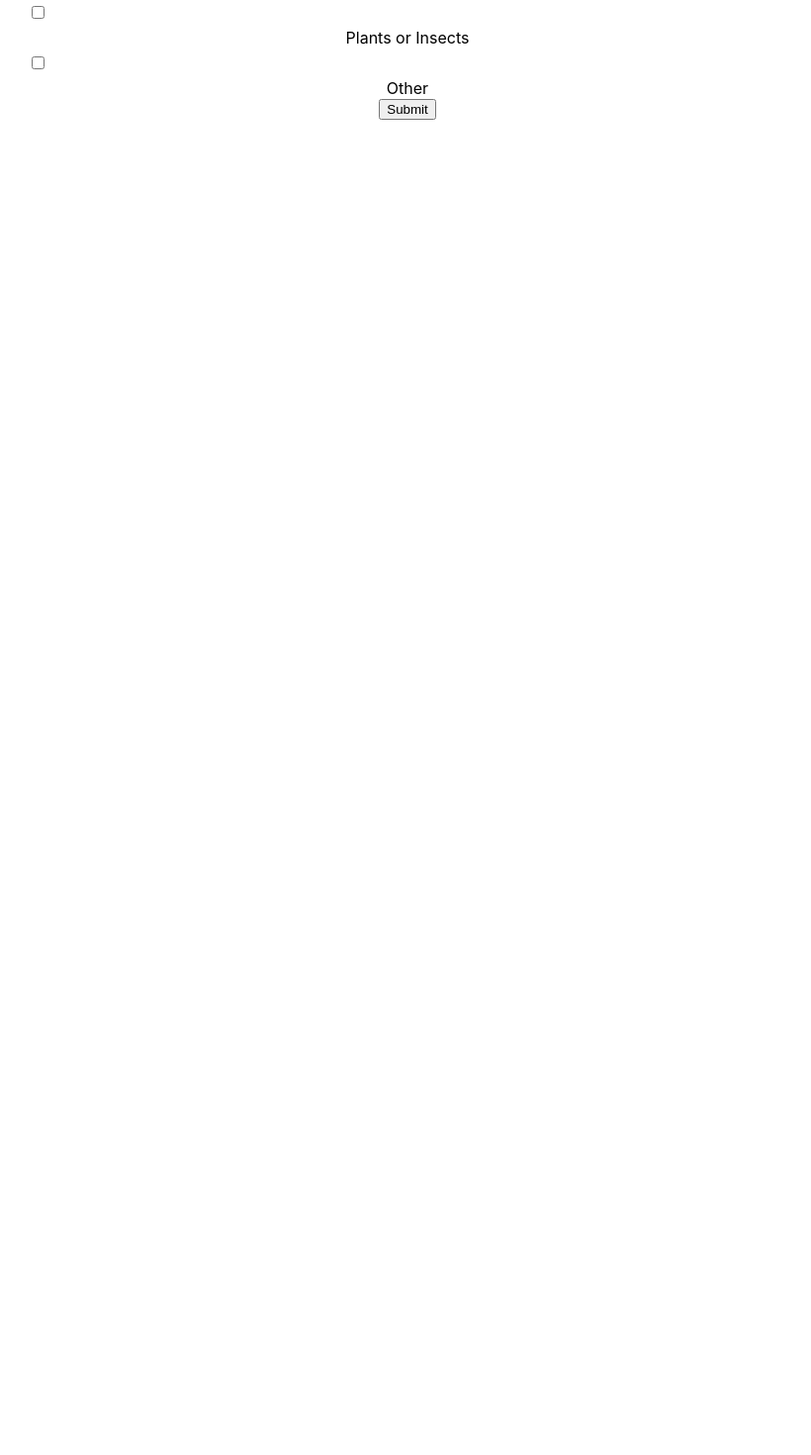
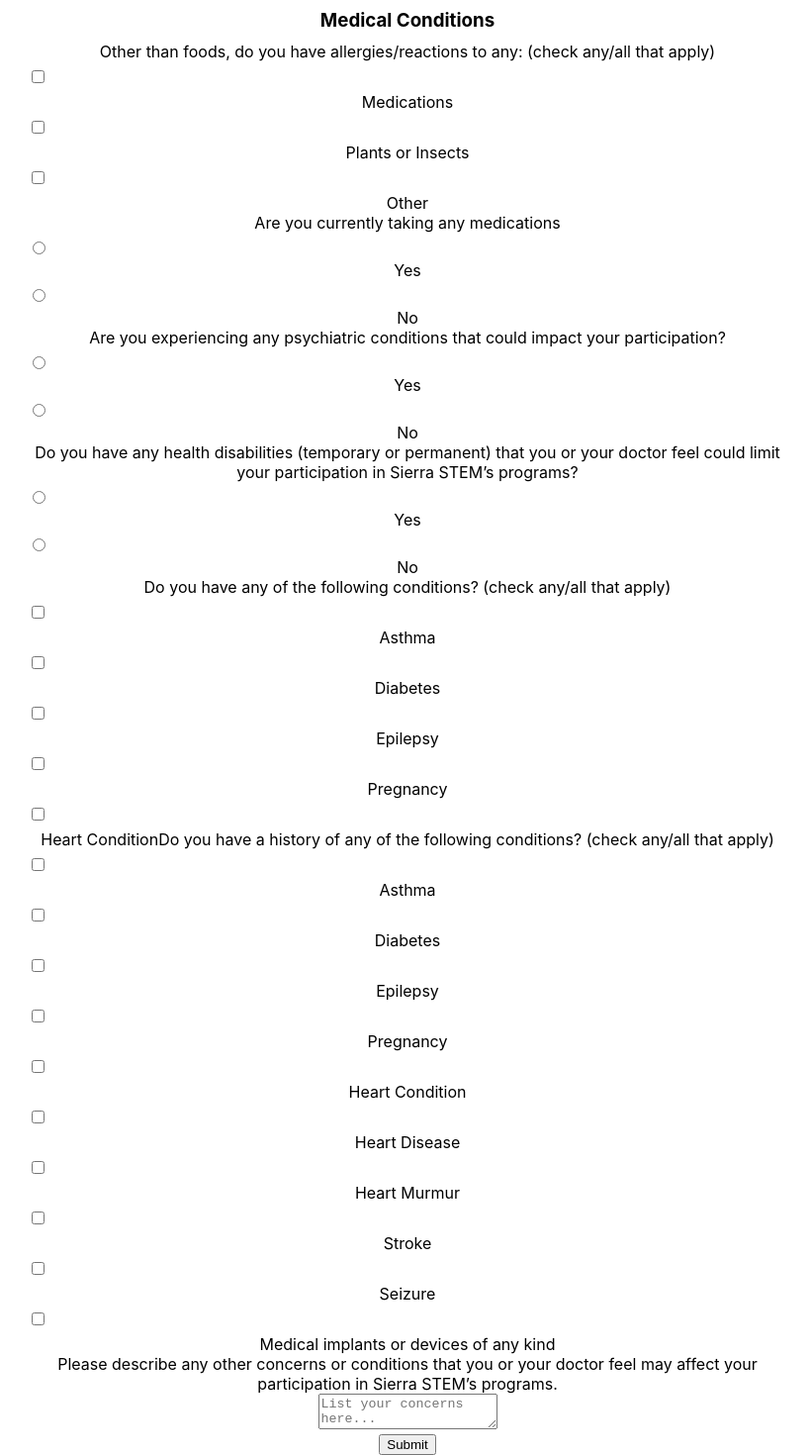
Before and after one commit to alinachen8/sierra-stem, a React (Create React App) app in the folder ss_waiver_app/: page / in a window 1280 px wide. Shown: the part 762-2232 px from the top of the page at 99% size, without its empty margins (228-1048 px from the left). Before the commit the page ends 883 px from the top, so only its background shows below. Built offline with nearby package versions, Linux system fonts and the light colour scheme.

Commit message:
finished creating all question content except for table

```diff
--- a/ss_waiver_app/package.json
+++ b/ss_waiver_app/package.json
@@ -11,6 +11,7 @@
     "react": "^18.2.0",
     "react-dom": "^18.2.0",
     "react-scripts": "5.0.1",
+    "styled-components": "^6.0.4",
     "web-vitals": "^2.1.4",
     "yup": "^1.2.0"
   },
--- a/ss_waiver_app/src/components/CheckboxInput.js
+++ b/ss_waiver_app/src/components/CheckboxInput.js
@@ -1,9 +1,28 @@
 import { useField } from "formik";
+import { useEffect, useState } from "react";
 import classnames from "classnames"
 
 const CheckboxInput = ({label, className, options, ...props}) => {
     const [field, meta] = useField(props);
     const detailName = `{field.name}-details`;
+    const [checkedCount, setCheckedCount] = useState(0);
+
+    useEffect(() => {
+        setCheckedCount((checkedCount) => {
+            console.log('in the loop', checkedCount);
+            if (field.value === true) {
+              return checkedCount + 1;
+            } else if (field.value === false) {
+              return checkedCount - 1 < 0 ? 0 : checkedCount - 1;
+            }
+            return checkedCount;
+          });
+    }, [field.value, label.key]);
+
+
+    console.log("checked boxes: ", checkedCount);
+    console.log(field.value);
+    console.log(label.key);
 
     return (
         <>
@@ -28,6 +47,7 @@ const CheckboxInput = ({label, className, options, ...props}) => {
             {/* need to change logic bc now if uncheck one box is gone even if there are two other checked ones */}
             {field.value &&
             <>
+                <br />
                 <label>Please provide further details.</label>
                 <input
                     name={detailName}
--- a/ss_waiver_app/src/components/RadioInput.js
+++ b/ss_waiver_app/src/components/RadioInput.js
@@ -6,7 +6,7 @@ const RadioInput = ({label, className, ...props}) => {
     const detailName = `{field.name}-details`
 
     return (
-        <>
+        <div>
         {/* question label */}
             <label>{label}</label>
             <label>
@@ -41,7 +41,7 @@ const RadioInput = ({label, className, ...props}) => {
 
                 </>}
 
-        </>
+        </div>
 
      );
 }
--- a/ss_waiver_app/src/components/WaiverForm.js
+++ b/ss_waiver_app/src/components/WaiverForm.js
@@ -123,6 +123,12 @@ const WaiverForm = () => {
                             name="allergies"
                             className="allergies-input"
                         />
+
+                        <RadioInput
+                            label="Do you have any other dietary restrictions?"
+                            name="allergies"
+                            className="allergies-input"
+                        />
                     </div>
 
                     <div>
@@ -137,6 +143,67 @@ const WaiverForm = () => {
                                 {value: "other", label: "Other"}
                             ]}
                         />
+
+                        <RadioInput
+                            label="Are you currently taking any medications"
+                            name="medications"
+                            className="medications-input"
+                        />
+
+                        <RadioInput
+                            label="Are you experiencing any psychiatric conditions that could impact your participation?"
+                            name="psych-conditions"
+                            className="psych-conditions-input"
+                        />
+
+                        <RadioInput
+                            label="Do you have any health disabilities (temporary or permanent) that you or your doctor feel could limit your participation in Sierra STEM’s programs?"
+                            name="allergies"
+                            className="allergies-input"
+                        />
+
+                        <CheckboxInput
+                            label="Do you have any of the following conditions? (check any/all that apply)
+                            "
+                            name="medical-conditions"
+                            className="medical-conditions-input"
+                            options = {[
+                                {value: "asthma", label: "Asthma"},
+                                {value: "diabetes", label: "Diabetes"},
+                                {value: "epilepsy", label: "Epilepsy"},
+                                {value: "pregnancy", label: "Pregnancy"},
+                                {value: "heart-condition", label: "Heart Condition"}
+                            ]}
+                        />
+
+                        <CheckboxInput
+                            label="Do you have a history of any of the following conditions? (check any/all that apply)
+                            "
+                            name="medical-history"
+                            className="medical-history-input"
+                            options = {[
+                                {value: "fainting", label: "Asthma"},
+                                {value: "high-blood-pressure", label: "Diabetes"},
+                                {value: "heart-palpitations", label: "Epilepsy"},
+                                {value: "chest-pain-or-pressure", label: "Pregnancy"},
+                                {value: "heart-attack", label: "Heart Condition"},
+                                {value: "heart-disease", label: "Heart Disease"},
+                                {value: "heart-murmur", label: "Heart Murmur"},
+                                {value: "stroke", label: "Stroke"},
+                                {value: "seizure", label: "Seizure"},
+                                {value: "medical-implants-devices", label: "Medical implants or devices of any kind"}
+                            ]}
+                        />
+                    </div>
+
+                    <div>
+                        <TextareaInput
+                            label="Please describe any other concerns or conditions that you or your doctor feel may affect your participation in Sierra STEM’s programs."
+                            name="other-concerns"
+                            className="other-concerns-input"
+                            type="text"
+                            placeholder="List your concerns here..."
+                        />
                     </div>
 
                     <button type="submit">Submit</button>
```
Also changed, not shown: ss_waiver_app/src/index.css (+0 -16 lines), 1 other file (tests, documents, lock files or other folders).
